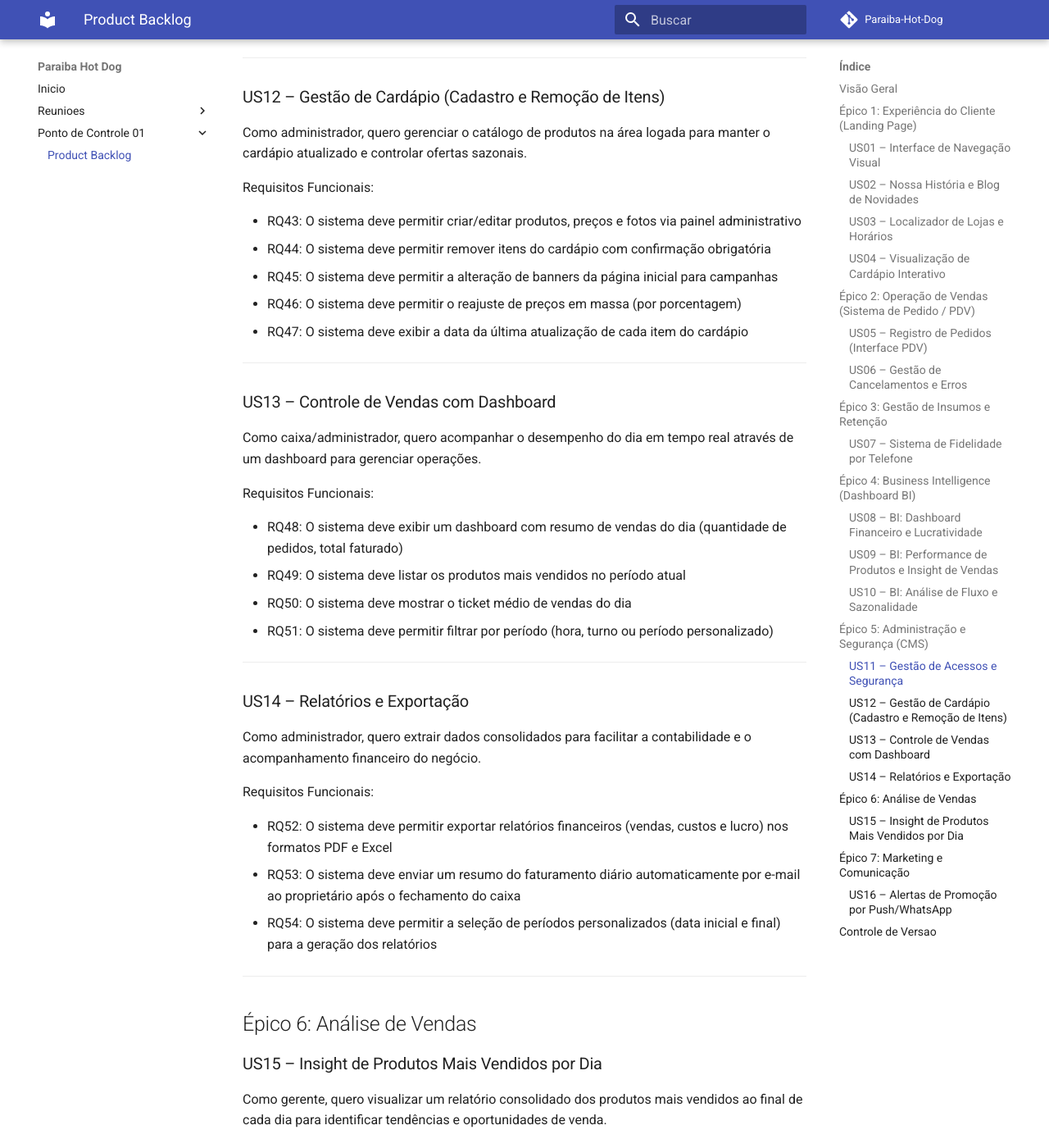
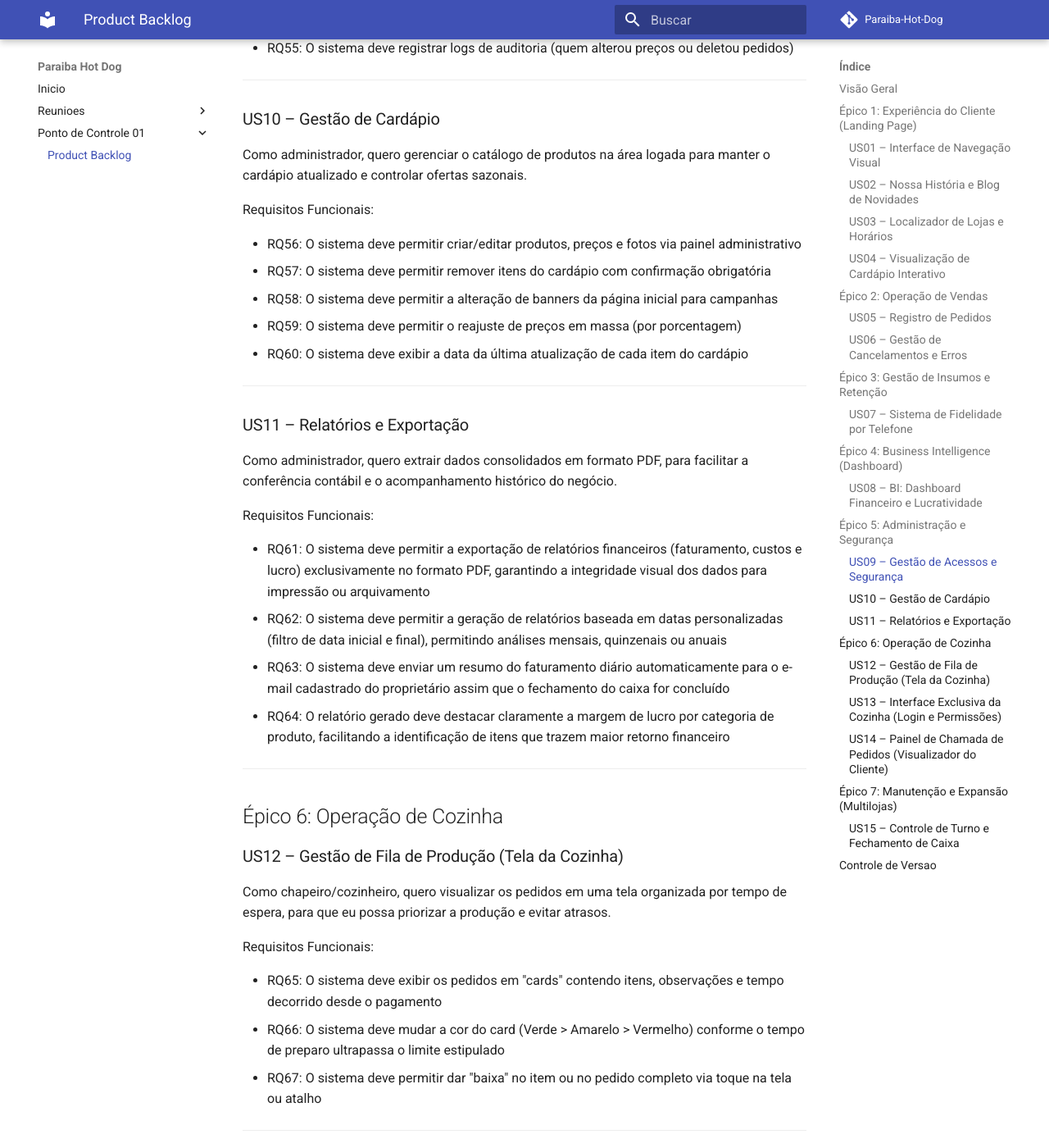
Before and after one commit to Paraiba-Hot-Dog/Paraiba-Hot-Dog-Docs, an MkDocs documentation site: the page built from docs/Ponto de controle 01/Product-Backlog.md, in a window 1280 px wide and 1400 px high, scrolled down 4426 px. Shown: the whole window at 82% size. Built offline with MkDocs 1.6.1 and Material for MkDocs 9.7.7, drawn with Linux system fonts in a browser that asks for light colours; comment, search, counter and statistics services are not loaded; some of the changed text lies outside the part shown.

Commit message:
docs: :memo: Correction of errors pointed out by the professor and addition of new US

```diff
--- a/docs/Ponto de controle 01/Product-Backlog.md
+++ b/docs/Ponto de controle 01/Product-Backlog.md
@@ -2,7 +2,7 @@
 
 ## Visão Geral
 
-Este documento contém todas as **16 Histórias de Usuário** com seus respectivos requisitos funcionais, organizadas por 7 épicos principais. Cada US possui até 5 requisitos detalhados para implementação.
+Este documento contém as **15 Histórias de Usuário** com seus respectivos requisitos funcionais, organizadas por 7 épicos principais.
 
 ---
 
@@ -56,18 +56,19 @@ Requisitos Funcionais:
 - RQ13: O sistema deve exibir selos informativos (Ex: "Mais Vendido", "Veggie", "Picante")
 - RQ14: O sistema deve permitir abrir fotos ampliadas e descrições de alérgenos de cada item
 
+
 ---
 
-## Épico 2: Operação de Vendas (Sistema de Pedido / PDV)
+## Épico 2: Operação de Vendas
 
-### US05 – Registro de Pedidos (Interface PDV)
+### US05 – Registro de Pedidos
 
 Como caixa, quero registrar pedidos rapidamente através de uma interface tátil, para agilizar o atendimento.
 
 Requisitos Funcionais:
 
 - RQ15: O sistema deve fornecer uma grade de produtos com fotos para seleção rápida por toque
-- RQ16: O sistema deve permitir a inserção de observações personalizadas por item (Ex: "Sem cebola")
+- RQ16: O sistema deve permitir a inserção de observações personalizadas por item
 - RQ17: O sistema deve calcular automaticamente o subtotal, taxas e o valor total do pedido
 - RQ18: O sistema deve permitir selecionar múltiplos métodos de pagamento (Pix, Cartão, Dinheiro)
 
@@ -98,12 +99,17 @@ Requisitos Funcionais:
 - RQ23: O sistema deve permitir o cadastro/identificação de clientes via número de telefone no checkout
 - RQ24: O sistema deve calcular e acumular pontos automaticamente com base no valor da compra
 - RQ25: O sistema deve exibir o saldo de pontos disponível para resgate na tela do caixa
-- RQ26: O sistema deve permitir a aplicação de prêmios (Ex: Lanche grátis) via pontuação
-- RQ27: O sistema deve registrar uma data de validade para os pontos acumulados (Ex: 90 dias)
+- RQ26: O sistema deve permitir a aplicação de prêmios via pontuação
+- RQ27: O sistema deve registrar uma data de validade para os pontos acumulados
+- RQ28: O sistema deve permitir criar campanhas de promoção com título, descrição e mídia
+- RQ29: O sistema deve agendar o envio automático para data e horário específicos
+- RQ30: O sistema deve segmentar clientes por tipo (VIP, novo, frequente, inativo)
+- RQ31: O sistema deve enviar notificações via WhatsApp e/ou Push notification
+- RQ32: O sistema deve rastrear taxa de entrega, abertura e cliques nas campanhas
 
 ---
 
-## Épico 4: Business Intelligence (Dashboard BI)
+## Épico 4: Business Intelligence (Dashboard)
 
 ### US08 – BI: Dashboard Financeiro e Lucratividade
 
@@ -111,120 +117,117 @@ Como administrador, quero ver o lucro real para avaliar a saúde financeira do n
 
 Requisitos Funcionais:
 
-- RQ28: O sistema deve exibir gráficos de faturamento bruto diário, semanal e mensal
-- RQ29: O sistema deve calcular o lucro líquido (Vendas - Custo de Insumos)
-- RQ30: O sistema deve exibir o Ticket Médio por cliente em tempo real
-- RQ31: O sistema deve mostrar a margem de lucro percentual de cada item vendido
+- RQ33: O sistema deve exibir gráficos de faturamento bruto diário, semanal e mensal
+- RQ34: O sistema deve calcular o lucro líquido (Vendas - Custo de Insumos)
+- RQ35: O sistema deve exibir o Ticket Médio por cliente em tempo real
+- RQ36: O sistema deve mostrar a margem de lucro percentual de cada item vendido
+- RQ37: O sistema deve gerar um ranking (Top 10) de produtos mais vendidos
+- RQ38: O sistema deve exibir um dashboard com os produtos mais vendidos no final do dia
+- RQ39: O sistema deve identificar o "Produto Mais Lucrativo" (maior margem, não só venda)
+- RQ40: O sistema deve exibir um gráfico de pizza com a distribuição de vendas por categoria
+- RQ41: O sistema deve permitir filtrar o desempenho de produtos por unidade/loja específica
+- RQ42: O sistema deve exibir um gráfico de barras com o volume de vendas por hora
+- RQ43: O sistema deve identificar os "Dias da Semana Mais Movimentados"
+- RQ44: O sistema deve permitir a comparação de desempenho entre diferentes períodos (Filtro de Tempo)
+- RQ45: O sistema deve consolidar ao final do dia os Top 5 produtos mais vendidos
+- RQ46: O sistema deve exibir a quantidade vendida e a receita gerada por cada produto
+- RQ47: O sistema deve permitir comparar o desempenho de hoje com o dia anterior
+- RQ48: O sistema deve gerar alertas para produtos com baixa venda
+- RQ49: O sistema deve exibir um dashboard com resumo de vendas do dia (quantidade de pedidos, total faturado)
+- RQ50: O sistema deve listar os produtos mais vendidos no período atual
+- RQ51: O sistema deve mostrar o ticket médio de vendas do dia
+- RQ52: O sistema deve permitir filtrar por período (hora, turno ou período personalizado)
 
 ---
 
-### US09 – BI: Performance de Produtos e Insight de Vendas
+## Épico 5: Administração e Segurança
 
-Como administrador, quero saber quais lanches vendem mais para otimizar o menu e acompanhar o desempenho ao final de cada dia.
-
-Requisitos Funcionais:
-
-- RQ32: O sistema deve gerar um ranking (Top 10) de produtos mais vendidos
-- RQ33: O sistema deve exibir um dashboard com os produtos mais vendidos no final do dia
-- RQ34: O sistema deve identificar o "Produto Mais Lucrativo" (maior margem, não só venda)
-- RQ35: O sistema deve exibir um gráfico de pizza com a distribuição de vendas por categoria
-- RQ36: O sistema deve permitir filtrar o desempenho de produtos por unidade/loja específica
-
----
-
-### US10 – BI: Análise de Fluxo e Sazonalidade
-
-Como administrador, quero saber os horários de pico para organizar a escala da equipe.
-
-Requisitos Funcionais:
-
-- RQ37: O sistema deve exibir um gráfico de barras com o volume de vendas por hora
-- RQ38: O sistema deve identificar os "Dias da Semana Mais Movimentados"
-- RQ39: O sistema deve permitir a comparação de desempenho entre diferentes períodos (Filtro de Tempo)
-
----
-
-## Épico 5: Administração e Segurança (CMS)
-
-### US11 – Gestão de Acessos e Segurança
+### US09 – Gestão de Acessos e Segurança
 
 Como administrador, quero controlar o nível de acesso dos colaboradores para garantir a integridade dos dados e evitar fraudes.
 
 Requisitos Funcionais:
 
-- RQ40: O sistema deve exigir autenticação com senha criptografada para acesso administrativo
-- RQ41: O sistema deve separar permissões entre perfis de "Caixa" e "Administrador"
-- RQ42: O sistema deve registrar logs de auditoria (quem alterou preços ou deletou pedidos)
+- RQ53: O sistema deve exigir autenticação com senha criptografada para acesso administrativo
+- RQ54: O sistema deve separar permissões entre perfis de "Caixa" e "Administrador" e "cozinheiro"
+- RQ55: O sistema deve registrar logs de auditoria (quem alterou preços ou deletou pedidos)
 
 ---
 
-### US12 – Gestão de Cardápio (Cadastro e Remoção de Itens)
+### US10 – Gestão de Cardápio
 
 Como administrador, quero gerenciar o catálogo de produtos na área logada para manter o cardápio atualizado e controlar ofertas sazonais.
 
 Requisitos Funcionais:
 
-- RQ43: O sistema deve permitir criar/editar produtos, preços e fotos via painel administrativo
-- RQ44: O sistema deve permitir remover itens do cardápio com confirmação obrigatória
-- RQ45: O sistema deve permitir a alteração de banners da página inicial para campanhas
-- RQ46: O sistema deve permitir o reajuste de preços em massa (por porcentagem)
-- RQ47: O sistema deve exibir a data da última atualização de cada item do cardápio
+- RQ56: O sistema deve permitir criar/editar produtos, preços e fotos via painel administrativo
+- RQ57: O sistema deve permitir remover itens do cardápio com confirmação obrigatória
+- RQ58: O sistema deve permitir a alteração de banners da página inicial para campanhas
+- RQ59: O sistema deve permitir o reajuste de preços em massa (por porcentagem)
+- RQ60: O sistema deve exibir a data da última atualização de cada item do cardápio
 
 ---
 
-### US13 – Controle de Vendas com Dashboard
+### US11 – Relatórios e Exportação
 
-Como caixa/administrador, quero acompanhar o desempenho do dia em tempo real através de um dashboard para gerenciar operações.
+Como administrador, quero extrair dados consolidados em formato PDF, para facilitar a conferência contábil e o acompanhamento histórico do negócio.
 
 Requisitos Funcionais:
 
-- RQ48: O sistema deve exibir um dashboard com resumo de vendas do dia (quantidade de pedidos, total faturado)
-- RQ49: O sistema deve listar os produtos mais vendidos no período atual
-- RQ50: O sistema deve mostrar o ticket médio de vendas do dia
-- RQ51: O sistema deve permitir filtrar por período (hora, turno ou período personalizado)
+- RQ61: O sistema deve permitir a exportação de relatórios financeiros (faturamento, custos e lucro) exclusivamente no formato PDF, garantindo a integridade visual dos dados para impressão ou arquivamento
+- RQ62: O sistema deve permitir a geração de relatórios baseada em datas personalizadas (filtro de data inicial e final), permitindo análises mensais, quinzenais ou anuais
+- RQ63: O sistema deve enviar um resumo do faturamento diário automaticamente para o e-mail cadastrado do proprietário assim que o fechamento do caixa for concluído
+- RQ64: O relatório gerado deve destacar claramente a margem de lucro por categoria de produto, facilitando a identificação de itens que trazem maior retorno financeiro
 
 ---
 
-### US14 – Relatórios e Exportação
+## Épico 6: Operação de Cozinha
 
-Como administrador, quero extrair dados consolidados para facilitar a contabilidade e o acompanhamento financeiro do negócio.
+### US12 – Gestão de Fila de Produção (Tela da Cozinha)
+
+Como chapeiro/cozinheiro, quero visualizar os pedidos em uma tela organizada por tempo de espera, para que eu possa priorizar a produção e evitar atrasos.
 
 Requisitos Funcionais:
 
-- RQ52: O sistema deve permitir exportar relatórios financeiros (vendas, custos e lucro) nos formatos PDF e Excel
-- RQ53: O sistema deve enviar um resumo do faturamento diário automaticamente por e-mail ao proprietário após o fechamento do caixa
-- RQ54: O sistema deve permitir a seleção de períodos personalizados (data inicial e final) para a geração dos relatórios
+- RQ65: O sistema deve exibir os pedidos em "cards" contendo itens, observações e tempo decorrido desde o pagamento
+- RQ66: O sistema deve mudar a cor do card (Verde > Amarelo > Vermelho) conforme o tempo de preparo ultrapassa o limite estipulado
+- RQ67: O sistema deve permitir dar "baixa" no item ou no pedido completo via toque na tela ou atalho
 
 ---
 
-## Épico 6: Análise de Vendas
+### US13 – Interface Exclusiva da Cozinha (Login e Permissões)
 
-### US15 – Insight de Produtos Mais Vendidos por Dia
-
-Como gerente, quero visualizar um relatório consolidado dos produtos mais vendidos ao final de cada dia para identificar tendências e oportunidades de venda.
+Como cozinheiro, quero acessar uma interface restrita e simplificada, para visualizar apenas os dados necessários para a preparação do lanche, sem acesso a informações financeiras ou administrativas.
 
 Requisitos Funcionais:
 
-- RQ55: O sistema deve consolidar ao final do dia os Top 5 produtos mais vendidos
-- RQ56: O sistema deve exibir a quantidade vendida e a receita gerada por cada produto
-- RQ57: O sistema deve permitir comparar o desempenho de hoje com o dia anterior
-- RQ58: O sistema deve gerar alertas para produtos com baixa venda
+- RQ68: O sistema deve possuir um nível de acesso específico para "Cozinha", que oculte faturamento, relatórios e dados sensíveis de clientes
+- RQ69: A interface do cozinheiro deve exibir apenas a composição do lanche, observações (Ex: "sem cebola") e o número do pedido
+- RQ70: O sistema deve impedir que o perfil de cozinheiro realize cancelamentos ou alteração de preços no cardápio
 
 ---
 
-## Épico 7: Marketing e Comunicação
+### US14 – Painel de Chamada de Pedidos (Visualizador do Cliente)
 
-### US16 – Alertas de Promoção por Push/WhatsApp
-
-Como gerente de marketing, quero notificar clientes sobre promoções e ofertas através de canais diretos para aumentar engajamento e vendas.
+Como cliente na loja, quero visualizar o status do meu pedido em um monitor, para saber o momento exato de ir ao balcão retirá-lo.
 
 Requisitos Funcionais:
 
-- RQ59: O sistema deve permitir criar campanhas de promoção com título, descrição e mídia
-- RQ60: O sistema deve agendar o envio automático para data e horário específicos
-- RQ61: O sistema deve segmentar clientes por tipo (VIP, novo, frequente, inativo)
-- RQ62: O sistema deve enviar notificações via WhatsApp e/ou Push notification
-- RQ63: O sistema deve rastrear taxa de entrega, abertura e cliques nas campanhas
+- RQ71: O sistema deve exibir uma interface de "Pronto" e "Em Preparo" otimizada para Smart TVs
+- RQ72: O sistema deve emitir um alerta sonoro padrão quando um pedido for movido para o status "Pronto"
+- RQ73: O sistema deve remover automaticamente o nome/número da lista de "Pronto" após um tempo configurável (Ex: 5 minutos)
+
+---
+
+## Épico 7: Manutenção e Expansão (Multilojas)
+
+### US15 – Controle de Turno e Fechamento de Caixa
+
+Como operador de caixa, quero realizar a conferência de valores ao final do dia, para garantir que o dinheiro físico bate com as vendas registradas.
+
+Requisitos Funcionais:
+
+- RQ74: O sistema deve gerar um relatório de fechamento de turno mostrando a diferença entre o valor esperado e o valor informado
 
 ---
 
```
Also changed, not shown: other parts of docs/Ponto de controle 01/Product-Backlog.md (+2 -1 lines).
